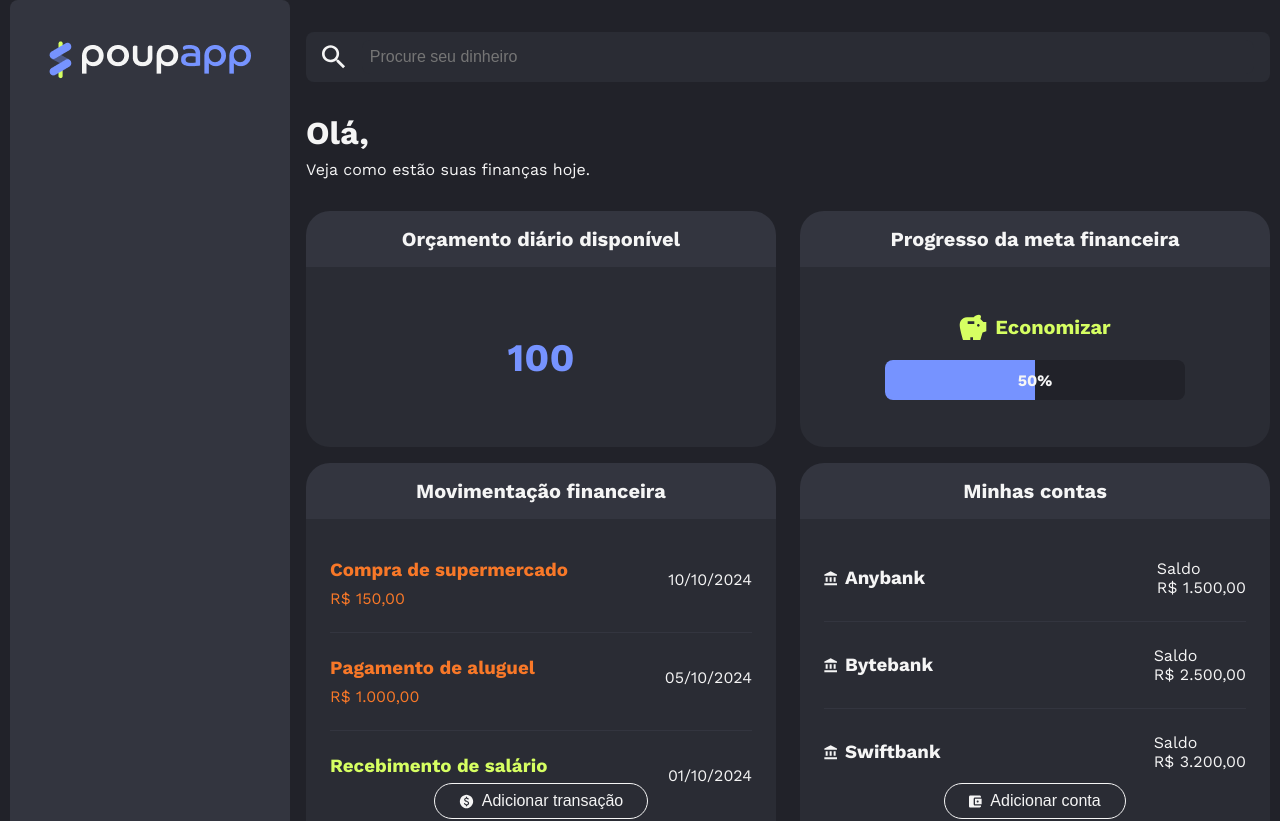
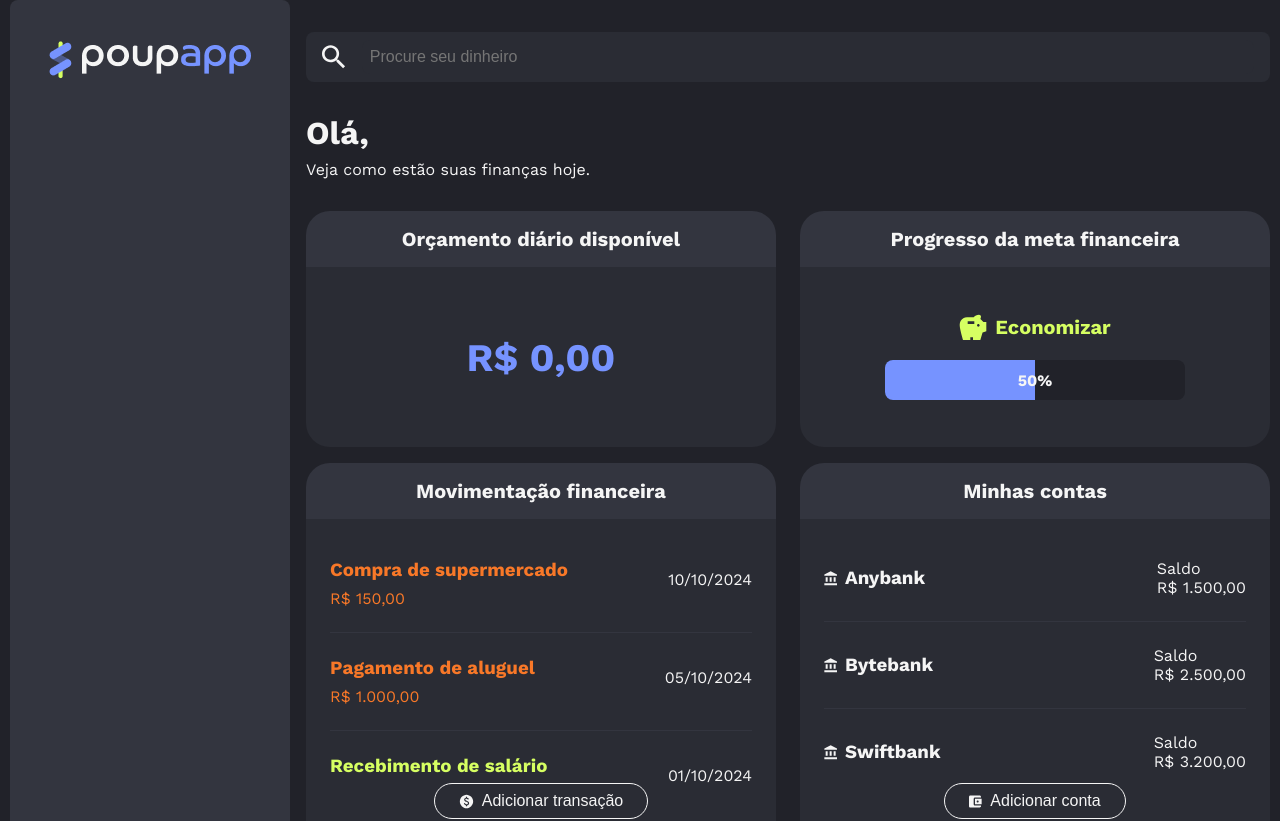
Before and after one commit to NeiltonSeguins/4164-react-mobx, a React (Vite) app: page /home in a window 1280 px wide. Shown: the top 821 px of the page. Built offline with nearby package versions, Linux system fonts and the light colour scheme.

Commit message:
Vídeo 2.1 - Calculando o orçamento diário

```diff
--- a/src/components/OrcamentoDiario/OrcamentoDiario.jsx
+++ b/src/components/OrcamentoDiario/OrcamentoDiario.jsx
@@ -2,6 +2,8 @@ import Cartao from "../Cartao/Cartao";
 import CartaoCabecalho from "../Cartao/CartaoCabecalho/CartaoCabecalho";
 import CartaoCorpo from "../Cartao/CartaoCorpo/CartaoCorpo";
 import { Descricao } from "../Cartao";
+import { useStoreContext } from "src/mobx/StoreContext";
+import { observer } from "mobx-react";
 
 const formatador = new Intl.NumberFormat("pt-BR", {
   style: "currency",
@@ -9,16 +11,17 @@ const formatador = new Intl.NumberFormat("pt-BR", {
   minimumFractionDigits: 2,
 });
 
-const OrcamentoDiario = () => {
-  const orcamentoDiario = 100;
+const OrcamentoDiario = observer(() => {
+  const { usuarioStore } = useStoreContext();
+  const orcamentoDiario = usuarioStore.orcamentoDiario;
 
   return (
     <Cartao>
       <CartaoCabecalho>Orçamento diário disponível</CartaoCabecalho>
       <CartaoCorpo>
-        <Descricao>{orcamentoDiario}</Descricao>
+        <Descricao>{formatador.format(orcamentoDiario)}</Descricao>
       </CartaoCorpo>
     </Cartao>
   );
-};
+});
 export default OrcamentoDiario;
--- a/src/mobx/usuarioStore.js
+++ b/src/mobx/usuarioStore.js
@@ -1,23 +1,26 @@
-import { action, makeObservable, observable } from "mobx";
+import { makeAutoObservable } from "mobx";
+
+const DIAS_DO_MES = 30;
 
 class UsuarioStore {
   nome = "";
   renda = 0;
   objetivoFinanceiro = "";
+  orcamentoDiario = 0;
 
   constructor() {
-    makeObservable(this, {
-      nome: observable,
-      renda: observable,
-      objetivoFinanceiro: observable,
-      defineDadosUsuario: action,
-    });
+    makeAutoObservable(this);
   }
 
   defineDadosUsuario({ nome, renda, objetivoFinanceiro }) {
     this.nome = nome;
     this.renda = renda;
     this.objetivoFinanceiro = objetivoFinanceiro;
+    this.calculaOrcamentoDiario();
+  }
+
+  calculaOrcamentoDiario() {
+    this.orcamentoDiario = Math.floor(this.renda / DIAS_DO_MES);
   }
 }
 
```
